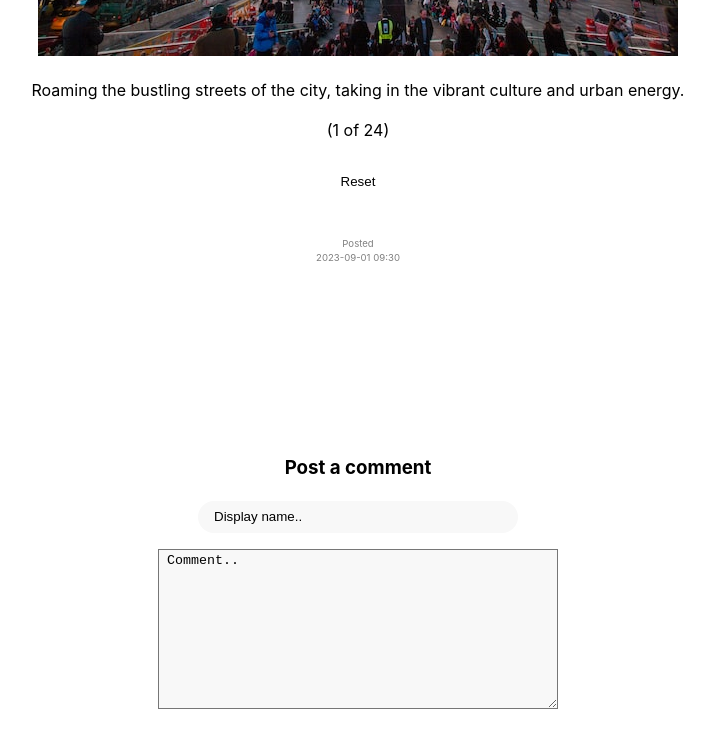
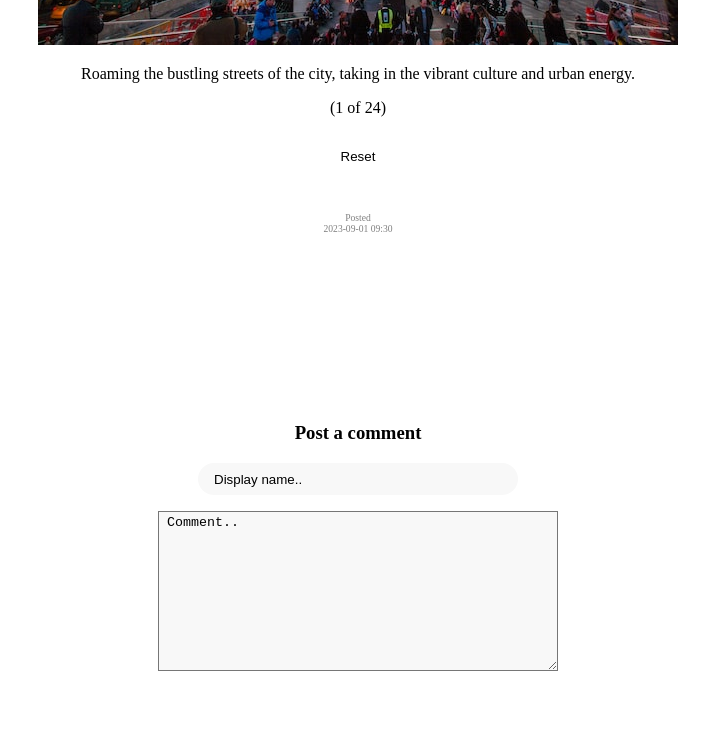
Before and after one commit to SKodehode/useStates, a React (Vite) app: page / in a window 1280 px wide. Shown: the part 523-1273 px from the top of the page, without its empty margins (282-993 px from the left). Built offline with nearby package versions, Linux system fonts and the light colour scheme.

Commit message:
Updated the code with comments.

```diff
--- a/src/components/layout/footer/footer.jsx
+++ b/src/components/layout/footer/footer.jsx
@@ -1,5 +1,6 @@
 import "../../../styling/footer.css"
 
+/* This document is used to set up the footer section of the site. However it's not being used at this time. */
 function Footer() {
   return (
     <>
--- a/src/components/layout/header/header.jsx
+++ b/src/components/layout/header/header.jsx
@@ -1,5 +1,6 @@
 import "../../../styling/header.css"
 
+/* This document is used to set up the header section of the site. However it's not being used at this time. */
 function Header() {
   return (
     <>
--- a/src/main.jsx
+++ b/src/main.jsx
@@ -1,7 +1,6 @@
 import React from 'react'
 import ReactDOM from 'react-dom/client'
 import App from './App.jsx'
-import "./styling/index.css"
 
 ReactDOM.createRoot(document.getElementById('root')).render(
   <React.StrictMode>
--- a/src/styling/App.css
+++ b/src/styling/App.css
@@ -1,3 +1,9 @@
+/* General styles used to set box sizing to every child container. */
+*{
+  box-sizing: border-box;
+}
+
+/* Stylings for the root container. Used for the purpose of setting general settings which child containers can inherit. */
 #root {
   min-height: 100vh;
   width: 100%;
--- a/src/styling/footer.css
+++ b/src/styling/footer.css
@@ -1,4 +1,6 @@
+/* Styles for the footer section of the page. It is currently not in use. */
 footer {
     min-width: 100%;
     min-height: 2rem;
+    display: none;
 }
--- a/src/styling/header.css
+++ b/src/styling/header.css
@@ -0,0 +1,6 @@
+/* Styles for the header section of the page. It is currently not in use. */
+header {
+    min-width: 100%;
+    min-height: 2rem;
+    display: none;
+}
--- a/src/styling/index.css
+++ /dev/null
@@ -1,9 +0,0 @@
-*{
-  box-sizing: border-box;
-}
-
-:root {
-  font-family: Inter, system-ui, Avenir, Helvetica, Arial, sans-serif;
-  line-height: 1.5;
-  font-weight: 400;
-}
--- a/src/styling/main.css
+++ b/src/styling/main.css
@@ -1,3 +1,4 @@
+/* Stylings for the main html element. It is currently used to manipulate child container positions. */
 main {
     display: flex;
     flex-direction: column;
```
Also changed, not shown: src/components/blog/comments.jsx (+7 -0 lines), src/components/blog/posts.jsx (+10 -0 lines), src/styling/comments.css (+13 -0 lines), src/styling/posts.css (+8 -4 lines).
